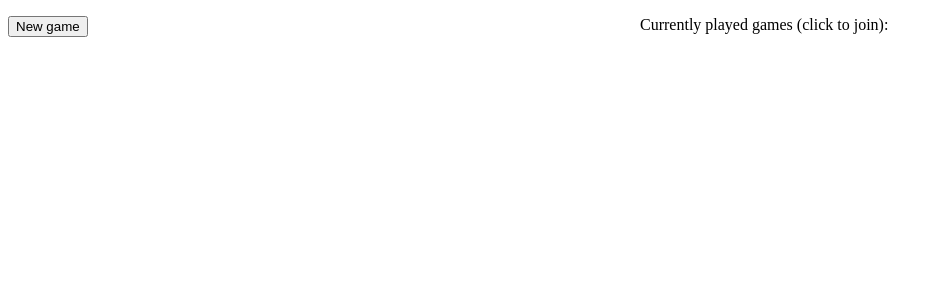
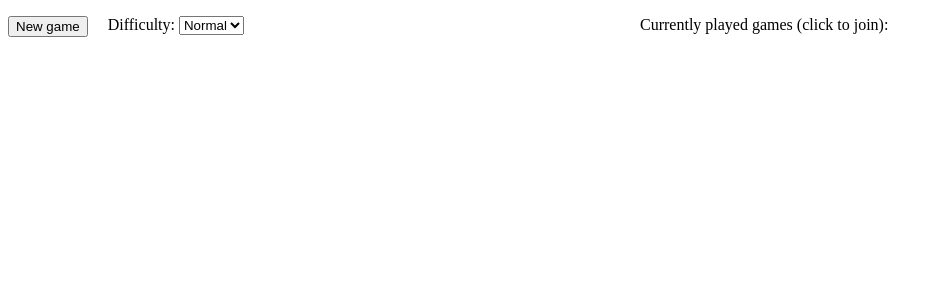
Before and after one commit to bartwroblewski/minsk, a Flask app: page / in a window 1280 px wide. Shown: the part 52-352 px from the top of the page, without its empty margins (0-938 px from the left). Run offline with Flask 2, Linux system fonts and the light colour scheme; some libraries are stand-ins or nearby versions.

Commit message:
Introduced difficulty selection

```diff
--- a/templates/index.html
+++ b/templates/index.html
@@ -34,9 +34,12 @@
 
                 #controls {
                     display: flex;
-                    width: 70%;
-                    justify-content: space-between;
+                    width: 100%;
                     margin-bottom: 10px;
+                }
+
+                #new_game_button {
+                    margin-right: 20px;
                 }
 
                 #end_status {
@@ -54,6 +57,7 @@
 
                 li:hover {
                     cursor: pointer;
+                    color: silver;
                 }
 
             </style>
@@ -67,8 +71,16 @@
                 <div id="board_container">
                     <div id="controls">
                         <button id="new_game_button">New game</button>
-                        <div id="end_status"></div>
+                        <div>
+                            <label for="difficulty_select">Difficulty:</label>
+                            <select id="difficulty_select">
+                                <option>Easy</option>
+                                <option selected>Normal</option>
+                                <option>Hard</option>
+                            </select>
+                        </div>
                     </div>
+                    <div id="end_status"></div>
                     <table id="board"></table>
                 </div>
                 <div>
@@ -91,6 +103,7 @@
                 this.new_game_button = document.getElementById('new_game_button')
                 this.current_games_list = document.getElementById('current_games_list')
                 this.end_status = document.getElementById('end_status')
+                this.difficulty_select = document.getElementById('difficulty_select')
             }
 
             drawBoard(board) {
@@ -117,8 +130,8 @@
                 })
             }
 
-            refreshGamesList(current_games, game_id) {
-                console.log('REFRESHiNG GAMES LIST', current_games)
+            drawGamesList(current_games, game_id) {
+                console.log('DRAWING GAMES LIST', current_games)
                 this.current_games_list.innerHTML = ''
 
                 current_games.forEach(game => {
@@ -201,7 +214,7 @@
                     //~ socket.emit('socket_connected', {data: 'Im connected!'})
                 //~ })
 
-                this.socket.emit('start_new_game')
+                this.startNewGame()
 
                 //~ let interval = setInterval(() => {
                     //~ this.socket.emit('refresh_games_list')
@@ -210,17 +223,17 @@
                 this.socket.on('new_game_started', response => {
 					this.model.game_id = response['game_id']
 					this.view.drawBoard(response['board'])
-                    this.socket.emit('refresh_games_list')
+                    this.refreshGamesList()
 				})
 
 				this.socket.on('games_list_refreshed', (response) => {
-					this.view.refreshGamesList(response['games_list'], this.model.game_id)
+					this.view.drawGamesList(response['games_list'], this.model.game_id)
 				})
 
 				this.socket.on('game_switched', response => {
 					this.model.game_id = response['game_id']
 					this.view.drawBoard(response['board'])
-                    this.socket.emit('refresh_games_list')
+                    this.refreshGamesList()
 				})
 
                 this.socket.on('board_changed', response => {
@@ -230,19 +243,18 @@
                             this.view.end_status.textContent = response.end_status
                         }
                     }
-                    this.socket.emit('refresh_games_list')
+                    this.refreshGamesList()
 				})
             }
 
             handleGamesListItemClicked = game_id => {
-                //~ this.model.getGameBoard(game_id)
                 this.socket.emit('switch_game', {
 					'game_id': game_id,
 				})
             }
 
             handleNewGameClick = () => {
-                this.socket.emit('start_new_game')
+                this.startNewGame()
             }
 
             handleBoardClick = (row, col) => {
@@ -251,6 +263,16 @@
 
             handleContextMenu = (row, col) => {
                 this.boardMove(row, col, 'toggle_flag')
+            }
+
+            startNewGame = () => {
+                this.socket.emit('start_new_game', {
+                    'difficulty': this.view.difficulty_select.value,
+                })
+            }
+
+            refreshGamesList = () => {
+                this.socket.emit('refresh_games_list')
             }
 
             boardMove = (row, col, move_name) => {
--- a/views.py
+++ b/views.py
@@ -22,8 +22,9 @@ def index():
     #~ print(message)
 
 @socketio.on('start_new_game')
-def handle_start_new_game():
-    game = Game()
+def handle_start_new_game(data):
+    difficulty = data['difficulty'].lower()
+    game = Game(difficulty)
     game_id = games_manager.register_game(game)
 
     response = {
```
Also changed, not shown: minesweeper.py (+13 -10 lines).
